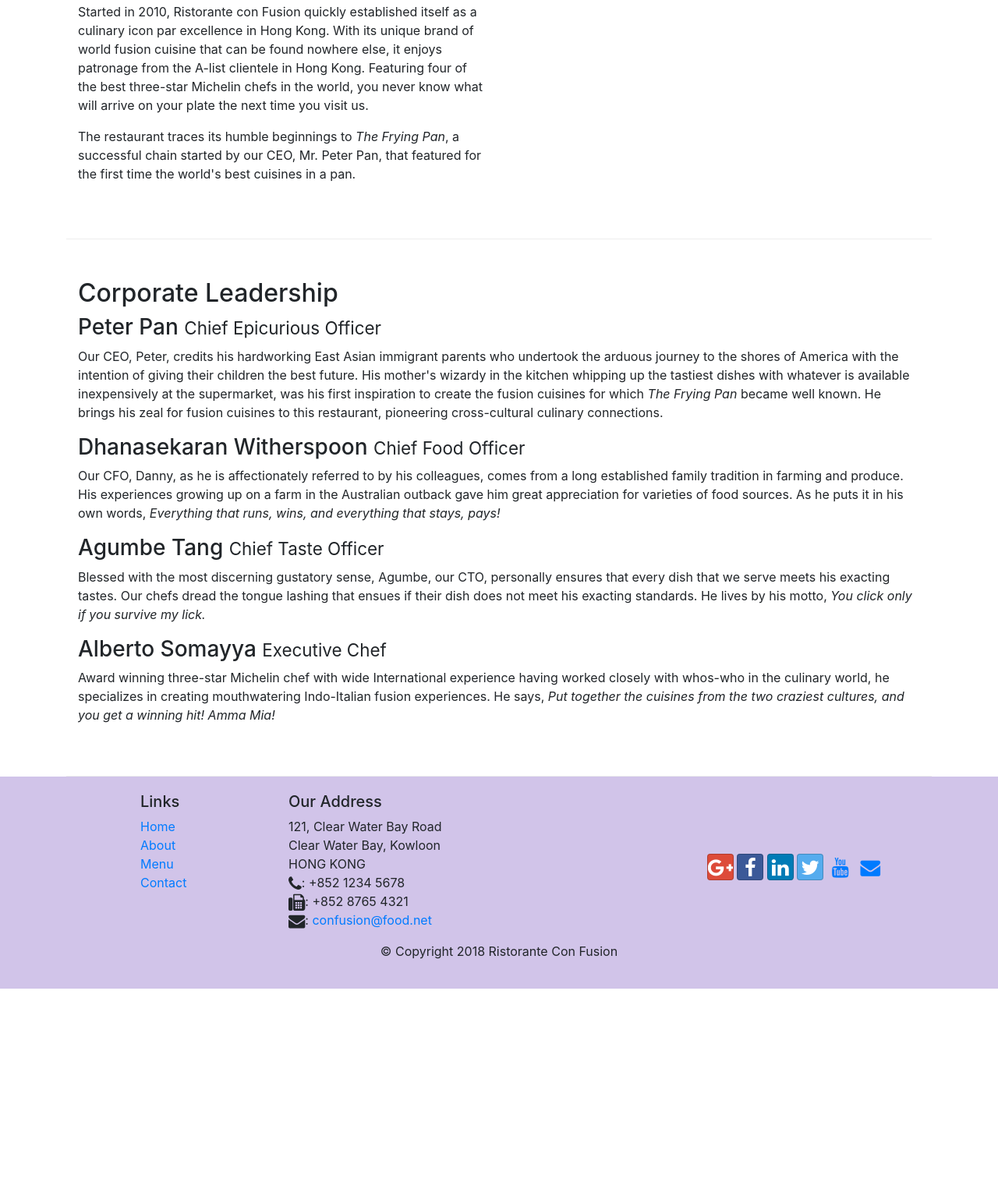
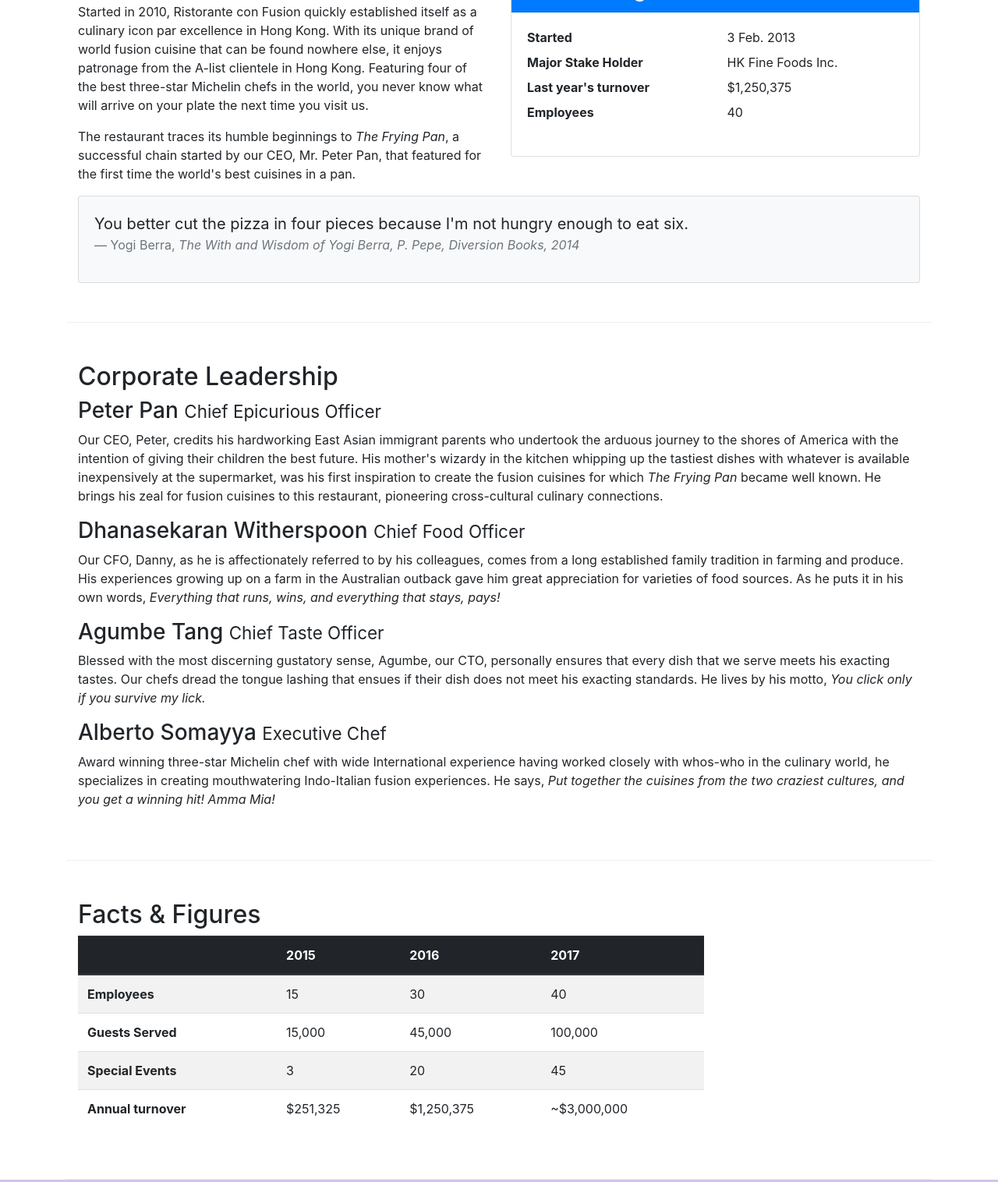
Before and after one commit to anandjebakumar/bootstrap-week01, a website: page aboutus.html in a window 1280 px wide. Shown: the part 558-2074 px from the top of the page at 78% size. Before the commit the page ends 1826 px from the top, so only its background shows below. Drawn offline with nearby package versions, Linux system fonts and the light colour scheme.

Commit message:
tables and cards

```diff
--- a/aboutus.html
+++ b/aboutus.html
@@ -64,7 +64,36 @@
                 <p>Started in 2010, Ristorante con Fusion quickly established itself as a culinary icon par excellence in Hong Kong. With its unique brand of world fusion cuisine that can be found nowhere else, it enjoys patronage from the A-list clientele in Hong Kong.  Featuring four of the best three-star Michelin chefs in the world, you never know what will arrive on your plate the next time you visit us.</p>
                 <p>The restaurant traces its humble beginnings to <em>The Frying Pan</em>, a successful chain started by our CEO, Mr. Peter Pan, that featured for the first time the world's best cuisines in a pan.</p>
             </div>
-            <div>
+            <div class="col-sm">
+                <div class="card">
+                    <h3 class="card-header bg-primary text-white">Facts at a glance</h3>
+                    <div class="card-body">
+                        <dl class="row">
+                            <dt class="col-6">Started</dt>
+                            <dd class="col-6">3 Feb. 2013</dd>
+                            <dt class="col-6">Major Stake Holder</dt>
+                            <dd class="col-6">HK Fine Foods Inc.</dd>
+                            <dt class="col-6">Last year's turnover</dt>
+                            <dd class="col-6">$1,250,375</dd>
+                            <dt class="col-6">Employees</dt>
+                            <dd class="col-6">40</dd>
+                        </dl>
+                    </div>
+                </div>
+            </div>
+            <div class="col-12">
+                <div class="card card-body bg-light">
+                    <blockquote class="blockquote">
+                        <p class="mb-0">You better cut the pizza in four pieces
+                            because I'm not hungry enough to eat six.
+                        </p>
+                        <footer class="blockquote-footer">Yogi Berra,
+                            <cite title="Source Title">The With and Wisdom of Yogi Berra,
+                                P. Pepe, Diversion Books, 2014
+                            </cite>
+                        </footer>
+                    </blockquote>
+                </div>
             </div>
         </div>
 
@@ -82,7 +111,51 @@
                 <p class="d-none d-sm-block">Award winning three-star Michelin chef with wide International experience having worked closely with whos-who in the culinary world, he specializes in creating mouthwatering Indo-Italian fusion experiences. He says, <em>Put together the cuisines from the two craziest cultures, and you get a winning hit! Amma Mia!</em></p>
             </div>
        </div>
-
+       <div class="row row-content">
+           <div class="col-12 col-sm-9">
+               <h2> Facts &amp; Figures</h2>
+               <div class="table-responsive">
+                   <table class="table table-striped">
+                       <thead class="thead-dark">
+                           <tr>
+                               <th>&nbsp;</th>
+                               <th>2015</th>
+                               <th>2016</th>
+                               <th>2017</th>
+                           </tr>
+                       </thead>
+                       <tbody>
+                           <tr>
+                               <th>Employees</th>
+                               <td>15</td>
+                               <td>30</td>
+                               <td>40</td>
+                           </tr>
+                           <tr>
+                               <th>Guests Served</th>
+                               <td>15,000</td>
+                               <td>45,000</td>
+                               <td>100,000</td>
+                           </tr>
+                           <tr>
+                               <th>Special Events</th>
+                               <td>3</td>
+                               <td>20</td>
+                               <td>45</td>
+                           </tr>
+                           <tr>
+                               <th>Annual turnover</th>
+                               <td>$251,325</td>
+                               <td>$1,250,375</td>
+                               <td>~$3,000,000</td>
+                           </tr>
+                       </tbody>
+                   </table>
+               </div>
+           </div>
+           <div class="col-12 col-sm-3">
+           </div>
+       </div>
     </div>
 
     <footer class="footer">
```
